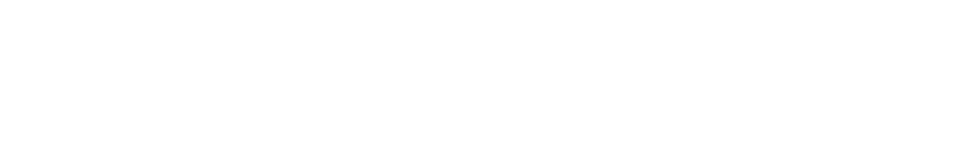
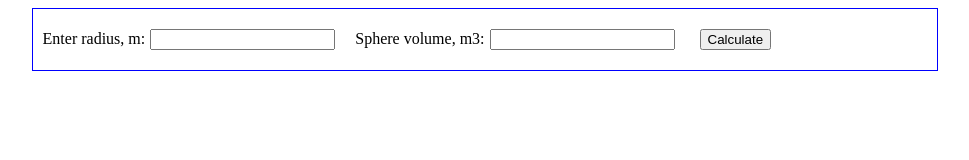
Before and after one commit to tregulovailmira/js_dom_2.0, a plain HTML site: page index.html in a window 1280 px wide. Shown: the whole page, without its empty margins (155-1124 px from the left). Drawn offline with Linux system fonts and the light colour scheme.

Commit message:
Create calculating sphere volume (task 1)

```diff
--- a/assets/css/styles.css
+++ b/assets/css/styles.css
@@ -0,0 +1,10 @@
+.firstTask {
+    border: 1px solid blue;
+    max-width: 70%;
+    padding: 10px;
+    margin: 0 auto;
+}
+
+.firstTask > :nth-child(n) {
+    margin: 10px 20px 10px 5px;
+}
--- a/assets/js/index.js
+++ b/assets/js/index.js
@@ -1 +1,22 @@
 'use strict'
+
+/*1.Сделать два инпута: в один вводить параметр(число), во втором показывать объем шара при заданном параметре.*/
+
+const divFirstTask = document.getElementById('firstTask');
+
+const input = document.createElement('input');
+input.type = 'number';
+divFirstTask.appendChild(document.createTextNode('Enter radius, m:'));
+divFirstTask.appendChild(input);
+
+let resultInput = document.createElement('input');
+resultInput.readOnly = true;
+divFirstTask.appendChild(document.createTextNode('Sphere volume, m3:'));
+divFirstTask.appendChild(resultInput);
+
+const calculateButton = document.createElement('button');
+calculateButton.textContent = 'Calculate';
+divFirstTask.appendChild(calculateButton);
+calculateButton.addEventListener('click', (event) => {
+    return resultInput.value = 4/3 * Math.PI * input.value ** 3;
+});
--- a/index.html
+++ b/index.html
@@ -6,7 +6,7 @@
     <link rel="stylesheet" href="./assets/css/styles.css">
 </head>
 <body>
-
+    <div id="firstTask" class="firstTask"></div>
     <script src="./assets/js/index.js"></script>
 </body>
 </html>
```
